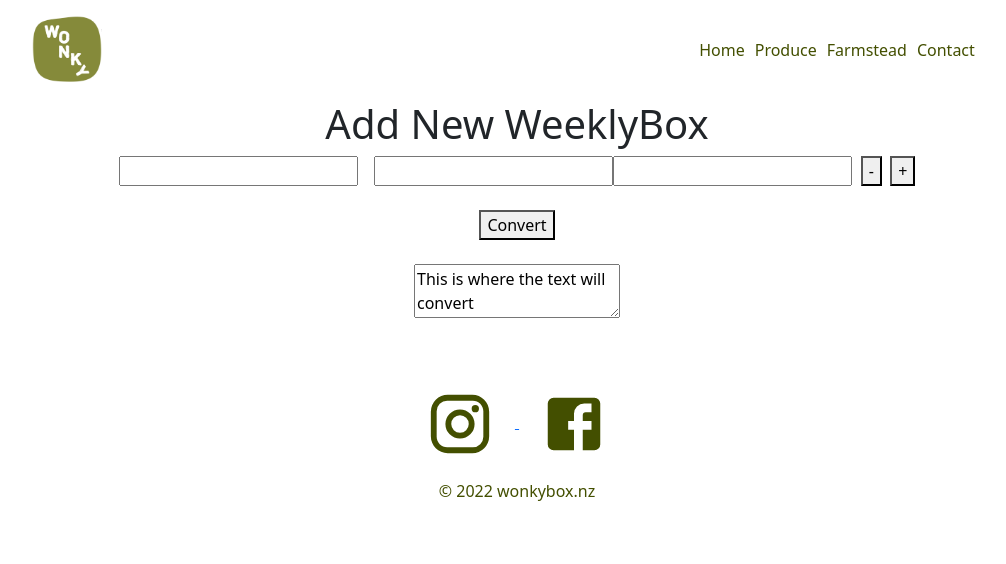
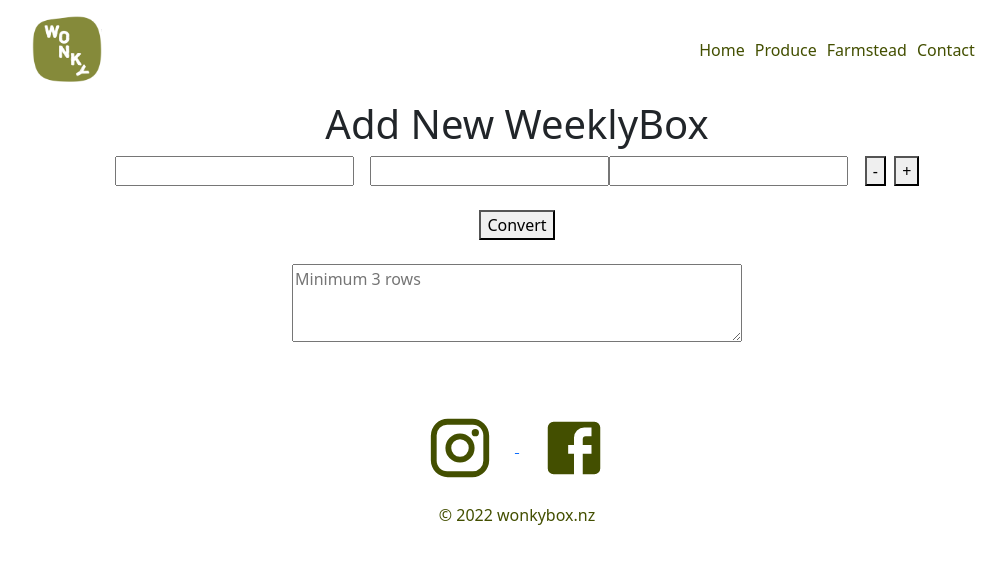
Before and after one commit to Treuly/WonkyBox, a React (Create React App) app: page /admin in a window 1280 px wide. Shown: the top 564 px of the page, without its empty margins (123-1129 px from the left). Built offline with nearby package versions, Linux system fonts and the light colour scheme.

Commit message:
TextArea on Admin for JSON Converter

```diff
--- a/src/pages/Admin.js
+++ b/src/pages/Admin.js
@@ -1,13 +1,13 @@
-import React from "react";
+import React, { useState } from "react";
+import { TextareaAutosize } from "@mui/base";
 
 let json;
+let Data;
+let JsonData;
 const Admin = () => {
-
-
-  const [inputFields, setInputFields] = React.useState([
+  const [inputFields, setInputFields] = useState([
     { Produce: "", FarmStead: "", Region: "" },
   ]);
-
 
   const handleSubmit = (e) => {
     e.preventDefault();
@@ -16,9 +16,8 @@ const Admin = () => {
     let ProduceRaw = [size];
     let FarmSteadRaw = [size];
     let RegionRaw = [size];
-    let Data = [size];
-    let ProduceConvert = [size];
-    let JsonData = [size];
+    Data = [size];
+    JsonData = [size];
     for (let i = 0; i < size; i++) {
       ProduceRaw[i] = inputFields[i].Produce;
       FarmSteadRaw[i] = inputFields[i].FarmStead;
@@ -27,9 +26,9 @@ const Admin = () => {
       let FarmSteadData = FarmSteadRaw[i];
       let ProduceData = ProduceRaw[i];
       let ProduceInfo =
-        '"Name":["' +
+        '"Name":"' +
         ProduceData +
-        '"],"Farmstead":["' +
+        '","Farmstead":["' +
         FarmSteadData +
         '"],"Region":["' +
         RegionData +
@@ -37,14 +36,18 @@ const Admin = () => {
 
       Data[i] = "{" + ProduceInfo + "}";
     }
+
     JsonData = JSON.stringify(Data);
-    ProduceConvert = JsonData;
+    // ProduceConvert = JsonData;
     // let ProduceConvert = JSON.stringify([Data]);
     json = '{"Produce":[' + Data + "]}";
-    console.log("Size ", size);
-    console.log("Produce", json);
+    // console.log("Size ", size);
+    console.log(json);
+    document.getElementById("Test").innerHTML = json;
 
+    return json;
   };
+
   const handleChangeInput = (index, event) => {
     console.log(index, event.target.name);
     console.log(event.target.value);
@@ -65,6 +68,7 @@ const Admin = () => {
     values.splice(index, 1);
     setInputFields(values);
   };
+
   return (
     <div>
       <h1>Add New WeeklyBox</h1>
@@ -93,7 +97,7 @@ const Admin = () => {
               value={inputField.Region}
               onChange={(event) => handleChangeInput(index, event)}
             />
-            &nbsp;&nbsp;
+            &nbsp;&nbsp;&nbsp;&nbsp;
             <button onClick={() => handleRemoveFields(index)}>-</button>
             &nbsp;&nbsp;
             <button onClick={() => handleAddFields()}>+</button>
@@ -103,9 +107,14 @@ const Admin = () => {
       <br />
       <button onClick={handleSubmit}>Convert</button> <br />
       <br />
-      <textarea id="Test" onChange={(event) => handleSubmit}>
-      This is where the text will convert
-      </textarea>
+      <TextareaAutosize
+        id="Test"
+        onChange={handleSubmit}
+        aria-label="minimum height"
+        minRows={3}
+        placeholder="Minimum 3 rows"
+        style={{ width: 450 }}
+      />
     </div>
   );
 };
--- a/src/pages/ProducePage.js
+++ b/src/pages/ProducePage.js
@@ -35,7 +35,7 @@ const ProducePage = ({}) => {
           <h2>{produce.seasonal_information}</h2>
           <h2>{produce.image}</h2>
 
-        <div className="produceImage"> <img src={`http://127.0.0.1:8000/${produce.image}`} width="100" height="100" className="d-inline-block align-top" alt="" /></div>
+        <div className="produceImage"> <img src={`http://127.0.0.1:8000/media/produce_images/${produce.image}`} width="100" height="100" className="d-inline-block align-top" alt="" /></div>
       </div>
     </div>
   );
```
